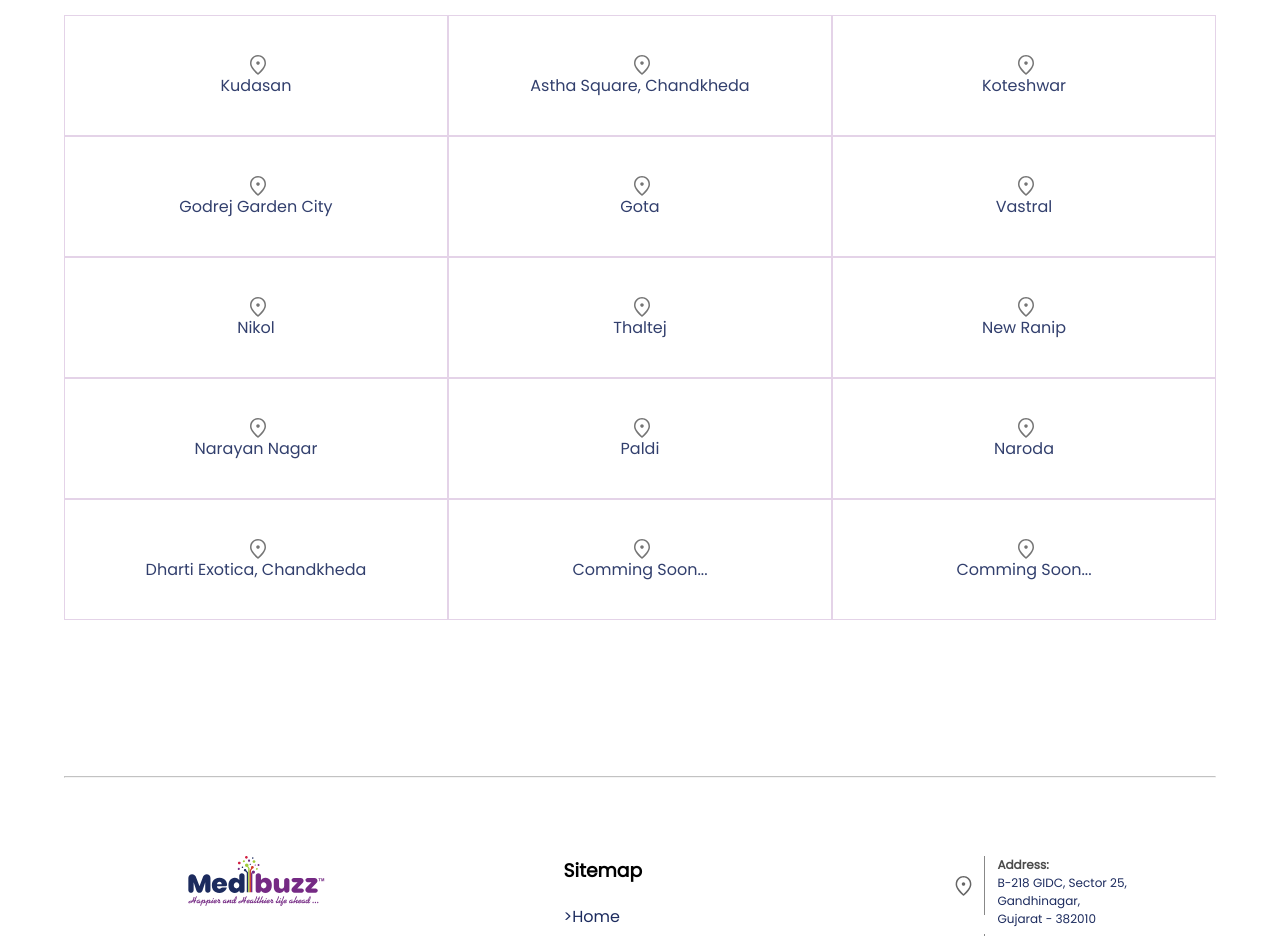
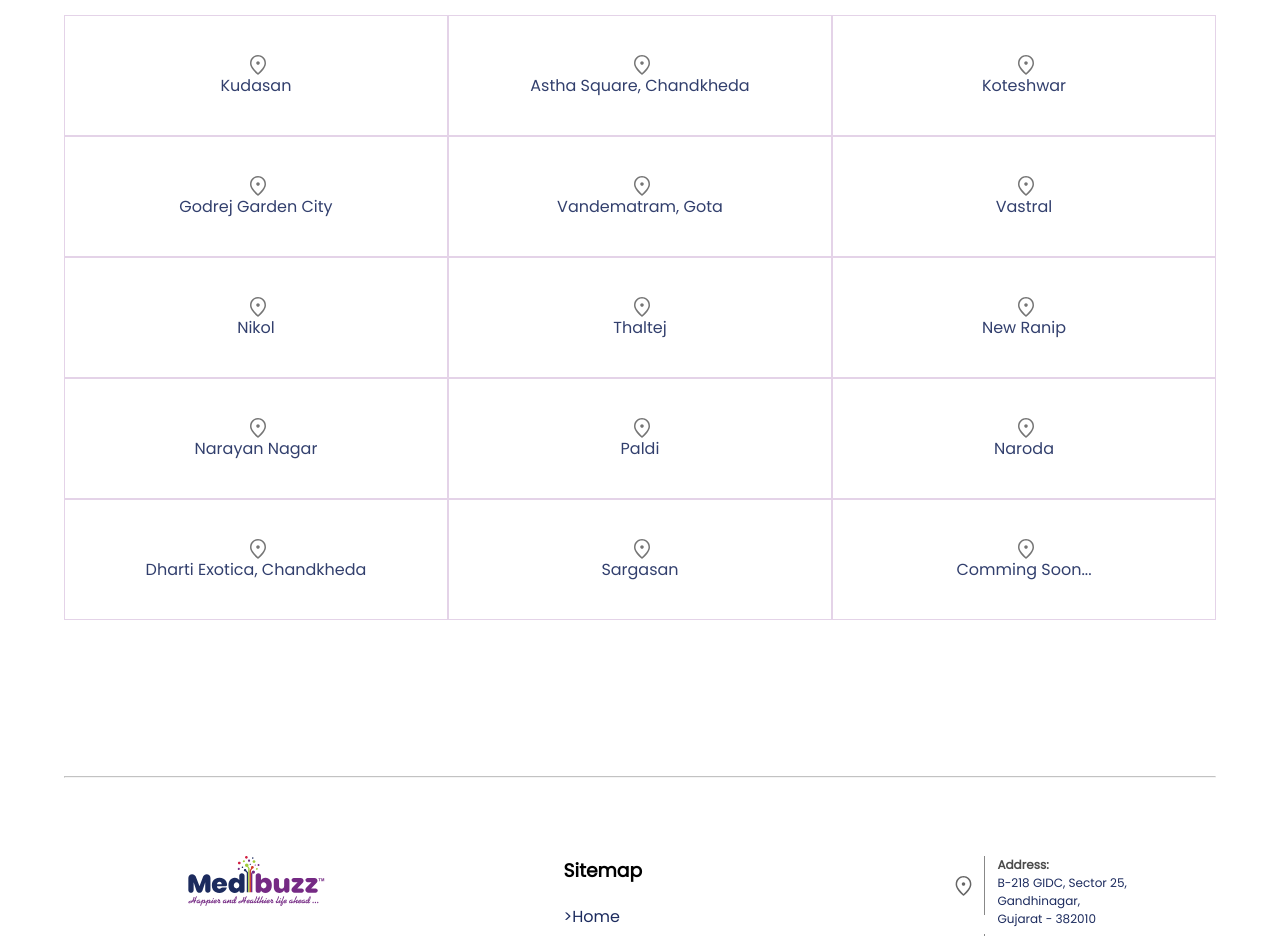
Before and after one commit to vraj9412/medibuzz, a plain HTML site: page index.html in a window 1280 px wide. Shown: the part 3320-4256 px from the top of the page. Drawn offline with Linux system fonts and the light colour scheme.

Commit message:
Added location

```diff
--- a/index.html
+++ b/index.html
@@ -284,7 +284,7 @@
                   <path opacity="0.6" d="M12.0022 11.75C12.4841 11.75 12.8958 11.5784 13.2375 11.2353C13.5792 10.8921 13.75 10.4796 13.75 9.99778C13.75 9.51593 13.5784 9.10417 13.2353 8.7625C12.8921 8.42083 12.4796 8.25 11.9978 8.25C11.5159 8.25 11.1042 8.42158 10.7625 8.76472C10.4208 9.10786 10.25 9.52036 10.25 10.0022C10.25 10.4841 10.4216 10.8958 10.7647 11.2375C11.1079 11.5792 11.5204 11.75 12.0022 11.75ZM12 20.025C14.2167 18.0083 15.8542 16.1792 16.9125 14.5375C17.9708 12.8958 18.5 11.45 18.5 10.2C18.5 8.23683 17.8726 6.62938 16.6177 5.37763C15.3629 4.12588 13.8236 3.5 12 3.5C10.1764 3.5 8.63715 4.12588 7.3823 5.37763C6.12743 6.62938 5.5 8.23683 5.5 10.2C5.5 11.45 6.04167 12.8958 7.125 14.5375C8.20833 16.1792 9.83333 18.0083 12 20.025ZM12.0125 21.7C11.9042 21.7 11.8 21.6833 11.7 21.65C11.6 21.6167 11.5083 21.5667 11.425 21.5C8.94167 19.3167 7.08333 17.2926 5.85 15.4277C4.61667 13.5627 4 11.8202 4 10.2C4 7.7 4.80417 5.70833 6.4125 4.225C8.02083 2.74167 9.88333 2 12 2C14.1167 2 15.9792 2.74167 17.5875 4.225C19.1958 5.70833 20 7.7 20 10.2C20 11.8167 19.3833 13.5583 18.15 15.425C16.9167 17.2917 15.0583 19.3167 12.575 21.5C12.4917 21.5667 12.4042 21.6167 12.3125 21.65C12.2208 21.6833 12.1208 21.7 12.0125 21.7Z" fill="black"/>
                 </svg>
               </div>
-              Gota</div></a>
+              Vandematram, Gota</div></a>
             <a href="https://maps.app.goo.gl/BC4EurFnQceNjPyD6" target="_blank"><div class="loc-block">
               <div class="loc-icn-cnt">
                 <svg width="24" height="24" viewBox="0 0 24 24" fill="none" xmlns="http://www.w3.org/2000/svg">
@@ -346,13 +346,13 @@
                 </svg>
               </div>
               Dharti Exotica, Chandkheda</div></a>
-              <a href="#" target="_blank"><div class="loc-block">
+              <a href="https://maps.app.goo.gl/WqAje2xQNSnezvCf8" target="_blank"><div class="loc-block">
                 <div class="loc-icn-cnt">
                   <svg width="24" height="24" viewBox="0 0 24 24" fill="none" xmlns="http://www.w3.org/2000/svg">
                     <path opacity="0.6" d="M12.0022 11.75C12.4841 11.75 12.8958 11.5784 13.2375 11.2353C13.5792 10.8921 13.75 10.4796 13.75 9.99778C13.75 9.51593 13.5784 9.10417 13.2353 8.7625C12.8921 8.42083 12.4796 8.25 11.9978 8.25C11.5159 8.25 11.1042 8.42158 10.7625 8.76472C10.4208 9.10786 10.25 9.52036 10.25 10.0022C10.25 10.4841 10.4216 10.8958 10.7647 11.2375C11.1079 11.5792 11.5204 11.75 12.0022 11.75ZM12 20.025C14.2167 18.0083 15.8542 16.1792 16.9125 14.5375C17.9708 12.8958 18.5 11.45 18.5 10.2C18.5 8.23683 17.8726 6.62938 16.6177 5.37763C15.3629 4.12588 13.8236 3.5 12 3.5C10.1764 3.5 8.63715 4.12588 7.3823 5.37763C6.12743 6.62938 5.5 8.23683 5.5 10.2C5.5 11.45 6.04167 12.8958 7.125 14.5375C8.20833 16.1792 9.83333 18.0083 12 20.025ZM12.0125 21.7C11.9042 21.7 11.8 21.6833 11.7 21.65C11.6 21.6167 11.5083 21.5667 11.425 21.5C8.94167 19.3167 7.08333 17.2926 5.85 15.4277C4.61667 13.5627 4 11.8202 4 10.2C4 7.7 4.80417 5.70833 6.4125 4.225C8.02083 2.74167 9.88333 2 12 2C14.1167 2 15.9792 2.74167 17.5875 4.225C19.1958 5.70833 20 7.7 20 10.2C20 11.8167 19.3833 13.5583 18.15 15.425C16.9167 17.2917 15.0583 19.3167 12.575 21.5C12.4917 21.5667 12.4042 21.6167 12.3125 21.65C12.2208 21.6833 12.1208 21.7 12.0125 21.7Z" fill="black"/>
                   </svg>
                 </div>
-                Comming Soon...</div></a>
+                Sargasan</div></a>
                 <a href="#" target="_blank"><div class="loc-block">
                   <div class="loc-icn-cnt">
                     <svg width="24" height="24" viewBox="0 0 24 24" fill="none" xmlns="http://www.w3.org/2000/svg">
```
